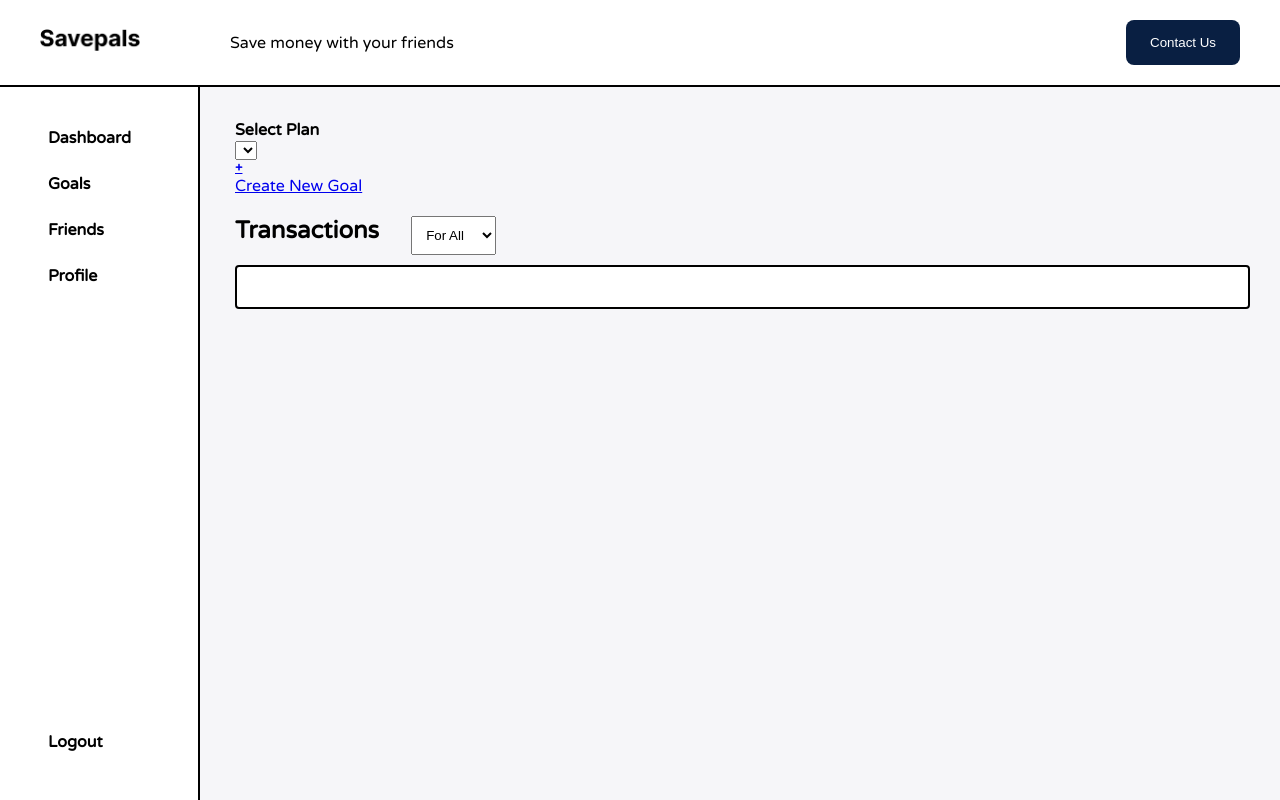
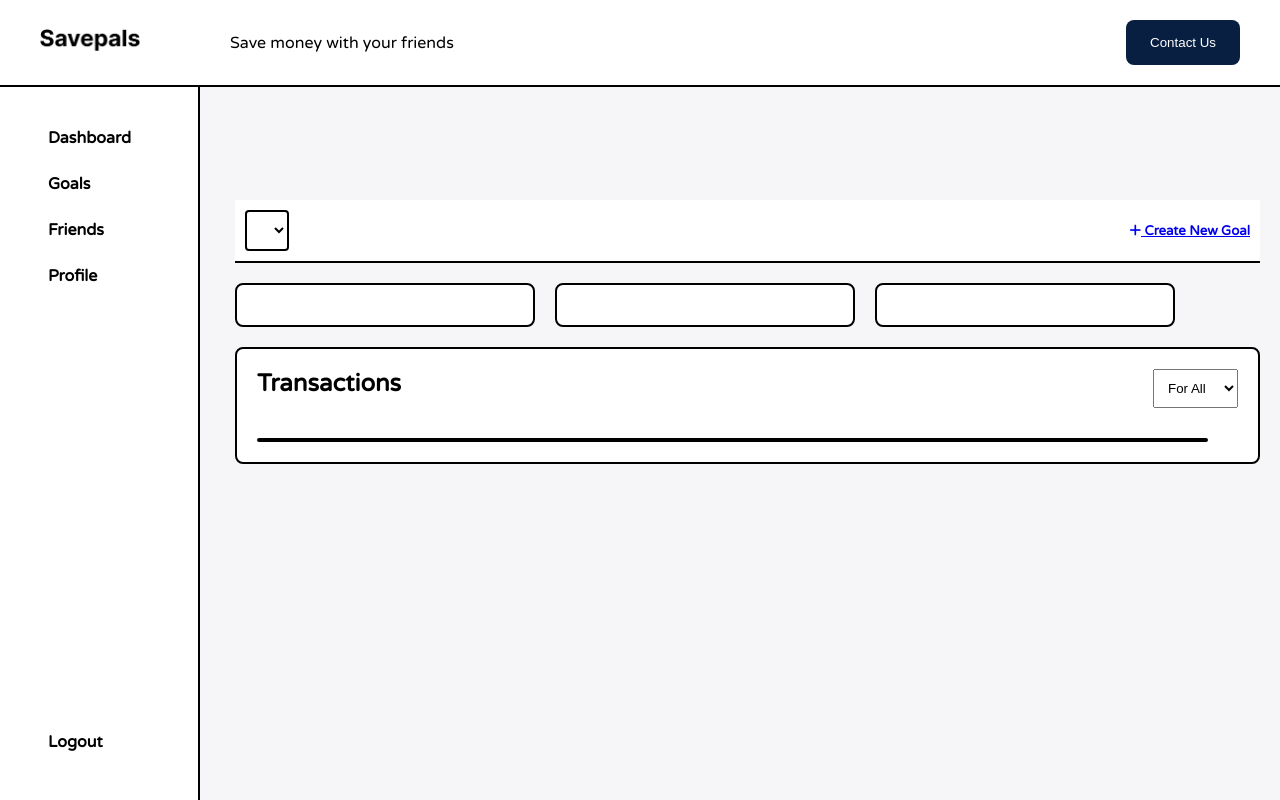
Before and after one commit to luckys-lnz/SavePals, a Flask app: page /goals in a window 1280 px wide. Run offline with Flask 3, Linux system fonts and the light colour scheme; lists and menus that the app fills with data are empty; some libraries are stand-ins or nearby versions.

Commit message:
goal css modified

```diff
--- a/web_dynamic/static/css/goals.css
+++ b/web_dynamic/static/css/goals.css
@@ -1,142 +1,176 @@
+/* Main page body for Goals */
+.page-body {
+  grid-area: body;
+  display: flex;
+  flex-direction: column;
+  padding: 120px 20px 20px; /* Adjust left padding to accommodate sidebar width */
+  max-width: 100%;
+  overflow-x: hidden;
+  overflow-y: auto;
+}
+
+/* Goals Header */
 .header {
   display: flex;
-  flex-direction: row;
-  gap: 1rem;
-  margin-right: 2rem;
-  margin-bottom: 2rem;
+  justify-content: space-between; /* Distribute space between children */
+  align-items: center;
+  margin-bottom: 20px;
+  background-color: #fff;
+  padding: 10px;
+  border-bottom: 2px solid #000;
 }
 
-.header select{
-  height: 45px;
-  padding: 10px;
-  border-radius: 10px;
+.header .select-plan-container {
+  display: flex;
+  align-items: center;
 }
 
-.goals-btn {
-  outline: 2px;
-  border: 2px solid;
-  padding: 13px 24px;
-  border-radius: 8px;
-  background-color: #ffffff00;
-  cursor: pointer;
-  margin-top: 23px;
-  display: flex;
-  flex-direction: row;
-  text-decoration: none;
-  color: #000;
-
+.header .select-plan {
+  margin-right: 20px; /* Space between select and create button */
 }
 
-.goals-btn h5 {
- font-size: 15px;
- margin-right: 8px;
-
+.header .filter {
+  margin-right: auto; /* Pushes filter to the left */
 }
 
-.goals-btn:hover {
-  background-color: #010c01;
-  color: #ffff;
+.header .filter select {
+  padding: 10px;
+  border: 2px solid #000;
+  border-radius: 4px;
+  background-color: #fff;
 }
 
-.select-plan select {
-  margin-top: 4px;
-  border: 2px solid;
-  padding: 10px;
-  height: 46px;
-  width: 170px;
-  border-radius: 8px;
+.create-goal {
+  margin-left: auto; /* Pushes create goal button to the right */
 }
 
-.create-button {
-  width: 40px;
-  height: 40px;
-  border-radius: 50%;
-  background-color: #ffffff00;
-  font-size: 24px;
-  font-weight: bold;
+/* Goals section */
+.goals {
   display: flex;
-  justify-content: center;
-  align-items: center;
-  cursor: pointer;
-  margin-left: 13px;
-  margin-bottom: 10px;
-  text-decoration: none;
-  color: black;
-  outline: 2px;
-  border: 2px solid;
-
+  flex-wrap: wrap;
+  gap: 20px;
+  margin-top: 20px;
 }
 
-.create-button:hover {
-  background-color: #010c01;
-  color: #ffff;
-}
-
-.plans h4 {
-  margin-left: 5px;
-}
-
-.goals {
-  display: flex;
-  flex-direction: row;
-  margin-right: 10px;
-}
-
+/* Individual goal card */
 .goal-card {
-  width: 100%;
+  flex: 1 1 calc(33.333% - 20px); /* Three columns layout with spacing */
+  min-width: 250px;
+  max-width: 300px;
   padding: 20px;
-  margin-right: 20px;
-  margin-bottom: 20px;
   border: 2px solid #000;
   border-radius: 8px;
   background-color: #fff;
   display: flex;
   flex-direction: column;
-  justify-content: space-between;
   gap: 8px;
 }
 
-.group-goal {
-  display: flex;
-  flex-direction: row;
-  justify-content: space-between;
+.goal-card h4 {
+  font-size: 20px;
+  font-weight: bold;
+  margin-bottom: 10px;
 }
 
-.progress-container {
-  width: 100%;
-  background-color: #e0e0e0;
-  border-radius: 25px;
+.goal-card .group-goal {
+  display: flex;
+  flex-direction: column;
+  gap: 10px;
 }
 
-.progress-bar {
-  height: 10px;
-  background-color: #4CAF50;
-  width: 0%;
-  text-align: center;
-  color: white;
-  line-height: 30px;
-  border-radius: 25px 0 0 25px;
-  transition: width 0.5s ease;
+.goal-card .progress-container {
+  width: 100%;
+  height: 20px;
+  background-color: #ddd;
+  border-radius: 4px;
+  overflow: hidden;
+  margin-top: 10px;
 }
 
-.withdraw-btn {
-  outline: 2px;
-  border: 2px solid;
-  padding: 13px 24px;
-  background-color: #ffffff00;
-  cursor: pointer;
-  margin-top: 23px;
+.goal-card .progress-bar {
+  height: 100%;
+  background-color: #091f42;
+  transition: width 0.4s ease;
 }
 
-.withdraw-btn:hover {
-  background-color: #0080ff;
-  color: #ffff;
+/* Contributions section */
+.contribution-card {
+  margin-top: 20px;
+  padding: 20px;
+  border: 2px solid #000;
+  border-radius: 8px;
+  background-color: #fff;
+  flex: 1;
 }
 
+.contribution-card h4 {
+  font-size: 20px;
+  font-weight: bold;
+  margin-bottom: 10px;
+}
 
-#form-placeholder {
+.contribution-card .amount {
+  font-size: 28px;
+  font-weight: bold;
+  margin-bottom: 10px;
+}
+
+.contribution-card .progress-container {
+  width: 100%;
+  height: 20px;
+  background-color: #ddd;
+  border-radius: 4px;
+  overflow: hidden;
+}
+
+.contribution-card .progress-bar {
+  height: 100%;
+  background-color: #0080ff;
+  transition: width 0.4s ease;
+}
+
+/* Transactions section */
+.transactions {
+  margin-top: 20px;
+  padding: 20px;
+  border: 2px solid #000;
+  border-radius: 8px;
+  background-color: #fff;
+  flex: 1;
+}
+
+.transactions .head {
+  display: flex;
+  justify-content: space-between;
+  align-items: center;
+  margin-bottom: 20px;
+}
+
+.transactions h3 {
+  font-size: 24px;
+  font-weight: bold;
+}
+
+.transactions ul {
+  list-style: none;
+  padding: 0;
   display: flex;
   flex-direction: column;
-  margin-top: 3rem;
-  margin-right: 2rem;
+  gap: 10px;
 }
+
+.transactions ul li {
+  display: flex;
+  justify-content: space-between;
+  padding: 10px 0;
+  border-bottom: 1px solid #ddd;
+}
+
+.transactions ul li:last-child {
+  border-bottom: none;
+}
+
+.transactions ul li span {
+  flex: 1;
+  text-align: center;
+}
--- a/web_dynamic/templates/goals.html
+++ b/web_dynamic/templates/goals.html
@@ -5,12 +5,13 @@
   <meta charset="UTF-8" />
   <meta name="viewport" content="width=device-width, initial-scale=1.0" />
   <title>SavePals Goals</title>
-  <link rel="stylesheet" href="{{ url_for('static', filename='css/general.css') }}" />
-  <!-- <link rel="stylesheet" href="{{ url_for('static', filename='css/goal.css') }}" /> -->
+  <link rel="stylesheet" href="{{ url_for('static', filename='/css/general.css') }}" />
+  <link rel="stylesheet" href="{{ url_for('static', filename='/css/goals.css') }}" />
   <link rel="stylesheet" href="https://fonts.googleapis.com/css?family=Varela+Round&display=swap" />
   <script src="https://ajax.googleapis.com/ajax/libs/jquery/3.7.1/jquery.min.js"></script>
+  <script src="https://kit.fontawesome.com/0b34fff31b.js" crossorigin="anonymous"></script>
 </head>
-
+web_dynamic/static/css/goals.css
 <body class="root">
   <!-- Dynamic Navigation component -->
   <nav id="navbar-placeholder">
@@ -22,24 +23,22 @@
     <!-- select plan container (to be toggled with the form-placeholder id below) -->
     <section class="select-plan-container">
       <!-- header -->
+      <!-- Goals Header -->
 <header class="header">
-        <div class="select-plan">
-          <div>
-            <h4>Select Plan</h4>
-          </div>
+  <div class="select-plan-container">
     <div class="filter">
       <select id="plan-select">
-              <!--Dynamically populate list of plans-->
+        <!-- Dynamically populate list of plans -->
       </select>
     </div>
   </div>
   <div class="create-goal">
     <a href="{{ url_for('create_plan') }}" class="goals-btn">
-            <h5>+</h5>
-            Create New Goal
+      <h5><i class="fa-sharp fa-solid fa-plus"></i> Create New Goal</h5>
     </a>
   </div>
 </header>
+
 
       <!-- plans section -->
       <section class="goals">
```
Also changed, not shown: web_dynamic/static/scripts/contribute.js (+0 -49 lines). Lines whose indentation alone changed are shown as unchanged.
